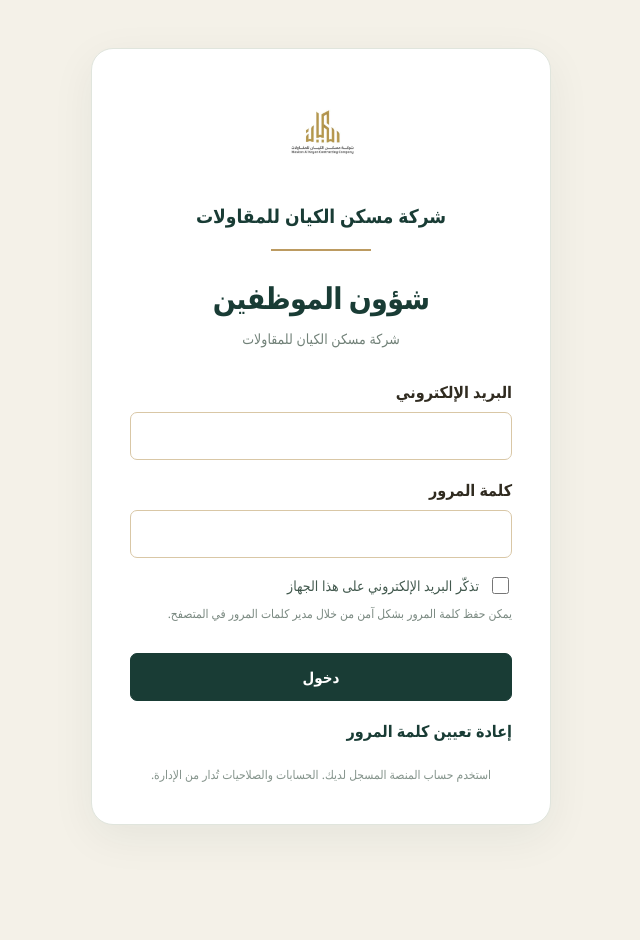
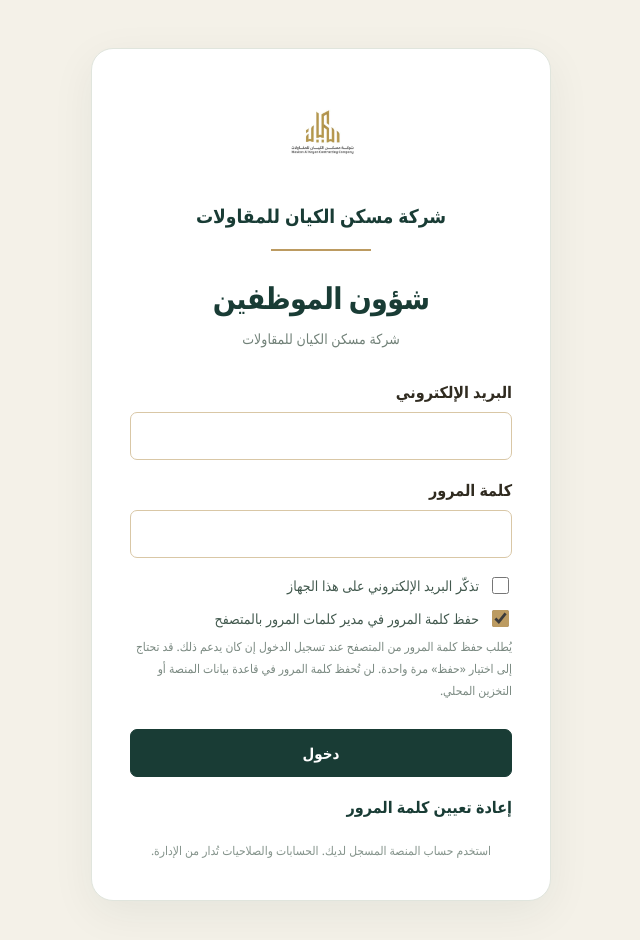
Before and after one commit to msknkayan-prog/maskan-erp-enterprise, a Next.js app in the folder hr/: page /login in a window 1280 px wide. Shown: the top 940 px of the page, without its empty margins (319-959 px from the left). Before the commit the page ends 873 px from the top, so only its background shows below. Built offline with nearby package versions, Linux system fonts and the light colour scheme.

Commit message:
Enable browser-managed password saving after login without local plaintext storage

```diff
--- a/hr/app/login/page.tsx
+++ b/hr/app/login/page.tsx
@@ -5,6 +5,7 @@ const rememberedEmailKey='maskan-hr-remembered-email';
 export default function Login(){
   const [email,setEmail]=useState('');
   const [remember,setRemember]=useState(true);
+  const [savePassword,setSavePassword]=useState(true);
   const [error,setError]=useState('');
   const [busy,setBusy]=useState(false);
   useEffect(()=>{
@@ -17,6 +18,11 @@ export default function Login(){
       const r=await fetch('/api/auth/login',{method:'POST',headers:{'Content-Type':'application/json'},body:JSON.stringify(Object.fromEntries(form))});
       if(!r.ok){const d=await r.json();throw Error(d.error||'تعذر تسجيل الدخول');}
       try{if(remember)localStorage.setItem(rememberedEmailKey,email.trim());else localStorage.removeItem(rememberedEmailKey);}catch{}
+      // Use the browser's encrypted/password-manager credential store where supported.
+      // Never persist raw passwords to localStorage, cookies or application records.
+      if(savePassword&&typeof window!=='undefined'&&(window as any).PasswordCredential&&navigator.credentials?.store){
+        try{const credential=new (window as any).PasswordCredential({id:email.trim(),password:String(form.get('password')||''),name:'Maskan HR'});await navigator.credentials.store(credential);}catch{/* Browser/password manager controls saving and permissions. */}
+      }
       window.location.href='/';
     }catch(err){setError(err instanceof Error?err.message:'تعذر تسجيل الدخول');}
     finally{setBusy(false);}
@@ -36,7 +42,11 @@ export default function Login(){
         <input type="checkbox" checked={remember} onChange={e=>setRemember(e.target.checked)} style={{width:17,minHeight:17,height:17,accentColor:'#193c35'}}/>
         تذكّر البريد الإلكتروني على هذا الجهاز
       </label>
-      <p style={{fontSize:12,color:'#7a8981',marginTop:6}}>يمكن حفظ كلمة المرور بشكل آمن من خلال مدير كلمات المرور في المتصفح.</p>
+      <label style={{display:'flex',alignItems:'center',gap:9,marginTop:10,fontSize:14,color:'#42594e',cursor:'pointer'}}>
+        <input type="checkbox" checked={savePassword} onChange={e=>setSavePassword(e.target.checked)} style={{width:17,minHeight:17,height:17,accentColor:'#bc9b61'}}/>
+        حفظ كلمة المرور في مدير كلمات المرور بالمتصفح
+      </label>
+      <p style={{fontSize:12,color:'#7a8981',marginTop:6}}>يُطلب حفظ كلمة المرور من المتصفح عند تسجيل الدخول إن كان يدعم ذلك. قد تحتاج إلى اختيار «حفظ» مرة واحدة. لن تُحفظ كلمة المرور في قاعدة بيانات المنصة أو التخزين المحلي.</p>
       {error&&<p role="alert" style={{color:'#a33'}}>{error}</p>}
       <button disabled={busy} type="submit" style={{width:'100%',marginTop:16,background:'#193c35',borderColor:'#193c35',color:'white',minHeight:48,fontWeight:700}}>{busy?'جارٍ تسجيل الدخول…':'دخول'}</button>
     </form>
```
